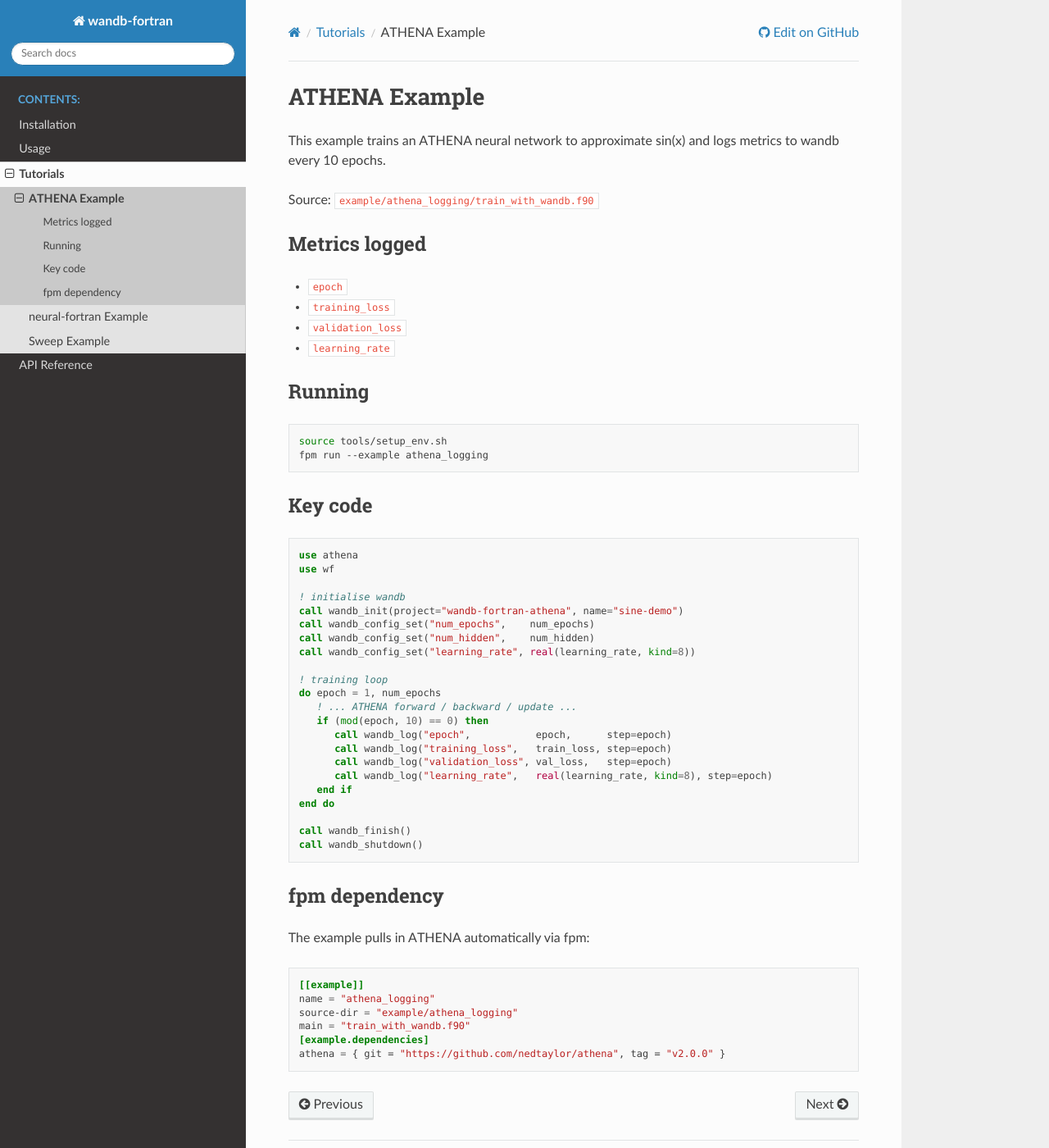
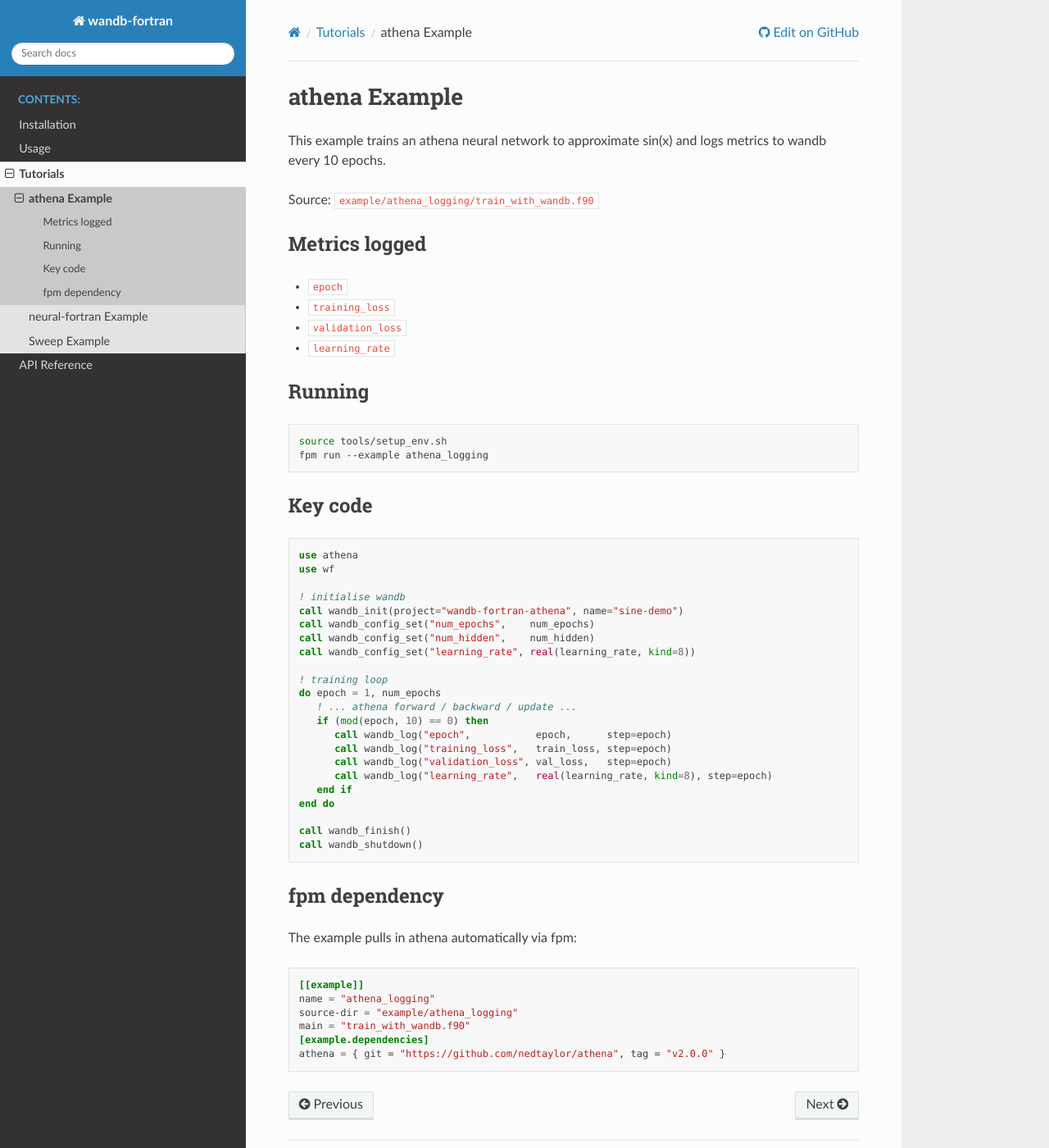
Before and after one commit to nedtaylor/wandb-fortran, a Sphinx documentation site: the page built from docs/source/tutorials/athena.rst, in a window 1280 px wide and 1400 px high. Shown: the whole window at 82% size. Built offline with Sphinx 7.4.7 and the Read the Docs theme 3.1.0, drawn with Linux system fonts in a browser that asks for light colours.

Commit message:
Fix typos

```diff
--- a/docs/source/tutorials/athena.rst
+++ b/docs/source/tutorials/athena.rst
@@ -1,9 +1,9 @@
 .. _athena_example:
 
-ATHENA Example
+athena Example
 ==============
 
-This example trains an ATHENA neural network to approximate sin(x) and logs
+This example trains an athena neural network to approximate sin(x) and logs
 metrics to wandb every 10 epochs.
 
 Source: ``example/athena_logging/train_with_wandb.f90``
@@ -40,7 +40,7 @@ Key code
 
     ! training loop
     do epoch = 1, num_epochs
-       ! ... ATHENA forward / backward / update ...
+       ! ... athena forward / backward / update ...
        if (mod(epoch, 10) == 0) then
           call wandb_log("epoch",           epoch,      step=epoch)
           call wandb_log("training_loss",   train_loss, step=epoch)
@@ -55,7 +55,7 @@ Key code
 fpm dependency
 --------------
 
-The example pulls in ATHENA automatically via fpm:
+The example pulls in athena automatically via fpm:
 
 .. code-block:: toml
 
--- a/docs/source/tutorials/neural_fortran.rst
+++ b/docs/source/tutorials/neural_fortran.rst
@@ -70,5 +70,5 @@ Framework-agnostic design
 
 The only framework requirement is that you import ``wf``.  The
 ``wandb_log``, ``wandb_config_set``, and ``wandb_init`` calls are identical
-regardless of the ML library used for training — ATHENA, neural-fortran, or
+regardless of the ML library used for training — athena, neural-fortran, or
 any other Fortran framework.
--- a/docs/source/tutorials/sweep.rst
+++ b/docs/source/tutorials/sweep.rst
@@ -4,7 +4,7 @@ Sweep Example
 =============
 
 This example demonstrates a wandb hyperparameter sweep driven from Fortran.
-It trains an ATHENA network to approximate sin(x), logs intermediate MSE during
+It trains an athena network to approximate sin(x), logs intermediate MSE during
 training, and reports ``final_mse`` so the sweep controller can rank runs.
 
 Source: ``example/sweep/src/main.f90``
@@ -70,7 +70,7 @@ Key code
 fpm dependency
 --------------
 
-The sweep example pulls in ATHENA automatically via fpm:
+The sweep example pulls in athena automatically via fpm:
 
 .. code-block:: toml
 
```
Also changed, not shown: 1 other file.
